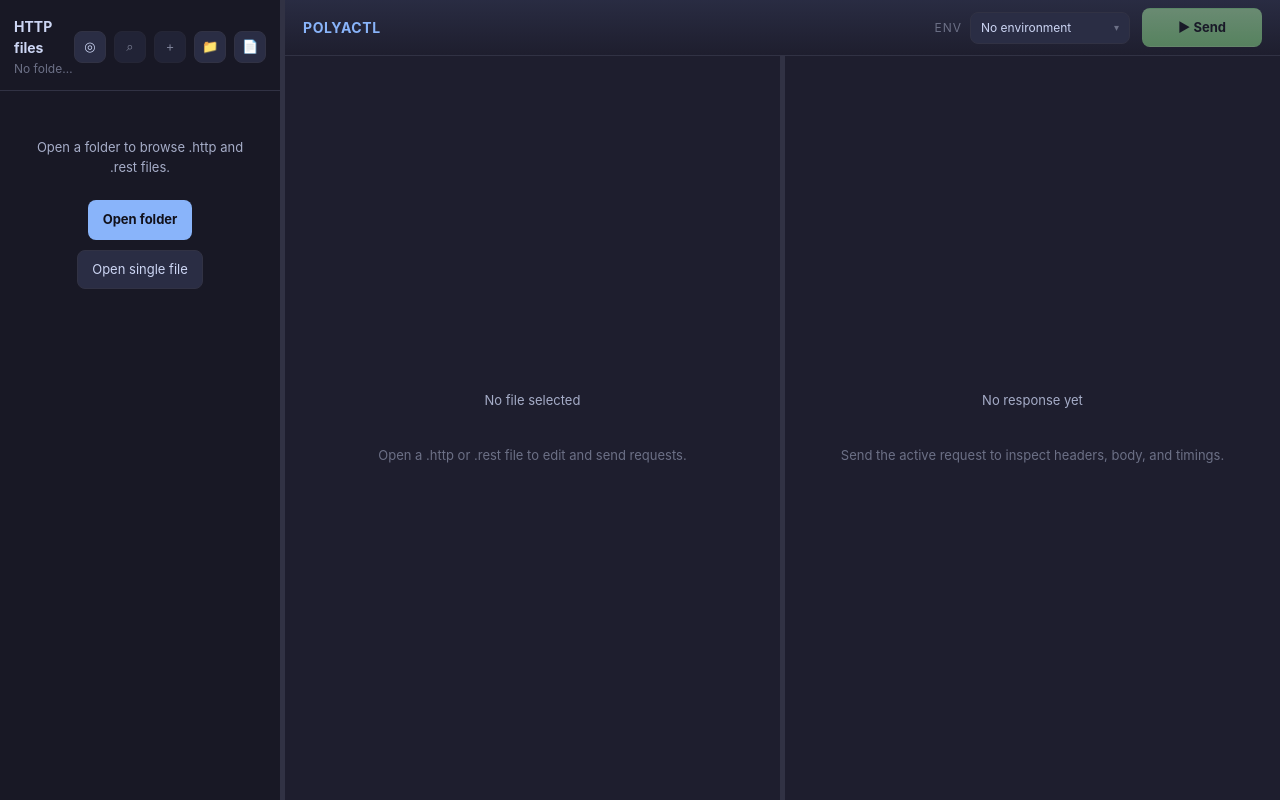
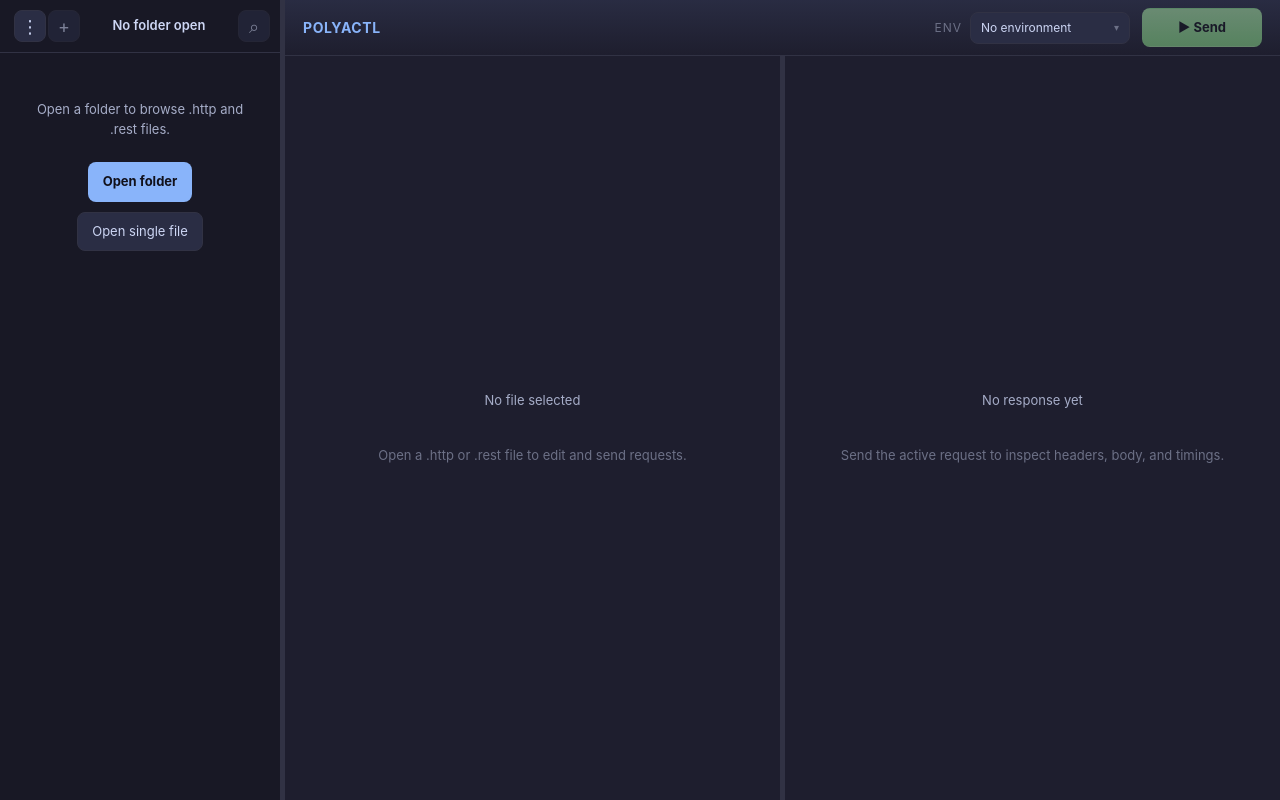
Before and after one commit to jacksonopp/polyactyl, a React (Vite) app in the folder src/renderer/: page / in a window 1280 px wide. Built offline with nearby package versions, Linux system fonts and the light colour scheme.

Commit message:
enhance file sidebar and tab bar ux

```diff
--- a/src/renderer/src/components/FileSidebar.tsx
+++ b/src/renderer/src/components/FileSidebar.tsx
@@ -850,34 +850,34 @@
     [handleNewFile, handleDeleteFile, handleMoveFile, handleRenameEntry, handleDuplicateFile, handleRevealInFinder, draggingPath]
   );
 
+  const [sidebarMenu, setSidebarMenu] = useState<{ x: number; y: number } | null>(null);
+
+  const sidebarMenuItems: ContextMenuItem[] = [
+    { label: 'Open folder…', icon: '📁', onClick: () => void handleOpenFolder() },
+    { label: 'Open file…', icon: '📄', onClick: () => void handleOpenFile() },
+    { separator: true },
+    {
+      label: showEmptyDirs ? 'Hide empty folders' : 'Show empty folders',
+      icon: showEmptyDirs ? '◉' : '◎',
+      onClick: () => setShowEmptyDirs(!showEmptyDirs),
+    },
+  ];
+
   return (
     <FileTreeContext.Provider value={treeContextValue}>
       <div className="file-sidebar">
         <div className="sidebar-header">
-          <div className="sidebar-title-wrap">
-            <span className="sidebar-title">HTTP files</span>
-            <span className="sidebar-subtitle">
-              {isLoadingDirectory ? 'Loading…' : rootDirectory ? fileBaseName(rootDirectory) : 'No folder selected'}
-            </span>
-          </div>
           <div className="sidebar-actions">
-            <button
-              className={`icon-button${showEmptyDirs ? ' icon-button-active' : ''}`}
-              type="button"
-              onClick={() => setShowEmptyDirs(!showEmptyDirs)}
-              title={showEmptyDirs ? 'Hide empty directories' : 'Show empty directories'}
-              disabled={isLoadingDirectory}
-            >
-              {showEmptyDirs ? '◉' : '◎'}
-            </button>
             <button
               className="icon-button"
               type="button"
-              onClick={() => setShowCommandPalette(true)}
-              title="Search files (⌘K)"
-              disabled={allFiles.length === 0}
+              title="More actions"
+              onClick={e => {
+                const rect = (e.currentTarget as HTMLElement).getBoundingClientRect();
+                setSidebarMenu({ x: rect.left, y: rect.bottom + 4 });
+              }}
             >
-              ⌕
+              ⋮
             </button>
             <button
               className="icon-button"
@@ -888,23 +888,19 @@
             >
               +
             </button>
+          </div>
+          <span className="sidebar-folder-name" title={rootDirectory ?? undefined}>
+            {isLoadingDirectory ? 'Loading…' : rootDirectory ? fileBaseName(rootDirectory) : 'No folder open'}
+          </span>
+          <div className="sidebar-actions-right">
             <button
               className="icon-button"
               type="button"
-              onClick={() => void handleOpenFolder()}
-              title="Open folder"
-              disabled={isLoadingDirectory}
+              onClick={() => setShowCommandPalette(true)}
+              title="Search files (⌘K)"
+              disabled={allFiles.length === 0}
             >
-              📁
-            </button>
-            <button
-              className="icon-button"
-              type="button"
-              onClick={() => void handleOpenFile()}
-              title="Open file"
-              disabled={isLoadingDirectory}
-            >
-              📄
+              ⌕
             </button>
           </div>
         </div>
@@ -952,6 +948,15 @@
             onClose={() => setShowCommandPalette(false)}
           />
         )}
+
+        {sidebarMenu && (
+          <ContextMenu
+            x={sidebarMenu.x}
+            y={sidebarMenu.y}
+            items={sidebarMenuItems}
+            onClose={() => setSidebarMenu(null)}
+          />
+        )}
       </div>
     </FileTreeContext.Provider>
   );
--- a/src/renderer/src/store/appStore.ts
+++ b/src/renderer/src/store/appStore.ts
@@ -43,6 +43,10 @@
   closeTabByPath: (path: string) => void;
   closeTabsUnderPath: (pathPrefix: string) => void;
   updateTabsUnderPath: (oldPrefix: string, newPrefix: string) => void;
+  closeOtherTabs: (keepIndex: number) => void;
+  closeTabsToRight: (index: number) => void;
+  closeTabsToLeft: (index: number) => void;
+  closeAllTabs: () => void;
 
   setEnvironments: (envs: string[]) => void;
   setActiveEnvironment: (envs: string[]) => void;
@@ -142,6 +146,26 @@
       }),
     })),
 
+  closeOtherTabs: keepIndex =>
+    set(state => ({
+      tabs: [state.tabs[keepIndex]].filter(Boolean),
+      activeTabIndex: 0,
+    })),
+
+  closeTabsToRight: index =>
+    set(state => {
+      const next = state.tabs.slice(0, index + 1);
+      return { tabs: next, activeTabIndex: Math.min(state.activeTabIndex, next.length - 1) };
+    }),
+
+  closeTabsToLeft: index =>
+    set(state => {
+      const next = state.tabs.slice(index);
+      return { tabs: next, activeTabIndex: 0 };
+    }),
+
+  closeAllTabs: () => set({ tabs: [], activeTabIndex: 0 }),
+
   setEnvironments: envs =>
     set(state => ({
       environments: envs,
--- a/src/renderer/src/styles/global.css
+++ b/src/renderer/src/styles/global.css
@@ -264,8 +264,22 @@
   display: flex;
   align-items: center;
   justify-content: space-between;
-  padding: 16px 14px 12px;
+  padding: 10px 10px 10px 14px;
   border-bottom: 1px solid var(--border);
+  gap: 6px;
+  min-height: 0;
+}
+
+.sidebar-folder-name {
+  flex: 1;
+  min-width: 0;
+  font-size: 13px;
+  font-weight: 600;
+  color: var(--text-primary);
+  overflow: hidden;
+  text-overflow: ellipsis;
+  white-space: nowrap;
+  text-align: center;
 }
 
 .sidebar-title-wrap {
@@ -288,9 +302,16 @@
   white-space: nowrap;
 }
 
-.sidebar-actions {
+.sidebar-actions,
+.sidebar-actions-right {
   display: flex;
-  gap: 8px;
+  gap: 2px;
+  flex-shrink: 0;
+}
+
+.sidebar-actions .icon-button,
+.sidebar-actions-right .icon-button {
+  font-size: 18px;
 }
 
 .file-tree {
@@ -419,19 +440,51 @@
 }
 
 /* ── Tab bar ──────────────────────────────────────── */
+.tab-bar-wrap {
+  display: flex;
+  align-items: stretch;
+  background: var(--bg-secondary);
+  border-bottom: 1px solid var(--border);
+  flex-shrink: 0;
+  min-height: 0;
+}
+
 .tab-bar {
   display: flex;
   align-items: stretch;
   overflow-x: auto;
   overflow-y: hidden;
-  background: var(--bg-secondary);
-  border-bottom: 1px solid var(--border);
-  flex-shrink: 0;
+  flex: 1;
+  min-width: 0;
   scrollbar-width: none;
 }
 
 .tab-bar::-webkit-scrollbar {
   display: none;
+}
+
+.tab-scroll-btn {
+  display: flex;
+  align-items: center;
+  justify-content: center;
+  width: 24px;
+  flex-shrink: 0;
+  background: var(--bg-secondary);
+  color: var(--text-muted);
+  font-size: 18px;
+  border-right: 1px solid var(--border);
+  transition: background 0.1s, color 0.1s;
+  cursor: pointer;
+}
+
+.tab-scroll-btn:last-child {
+  border-right: none;
+  border-left: 1px solid var(--border);
+}
+
+.tab-scroll-btn:hover {
+  background: var(--bg-hover);
+  color: var(--text-primary);
 }
 
 .tab {
```
Also changed, not shown: src/renderer/src/components/RequestEditor.tsx (+144 -2 lines).
